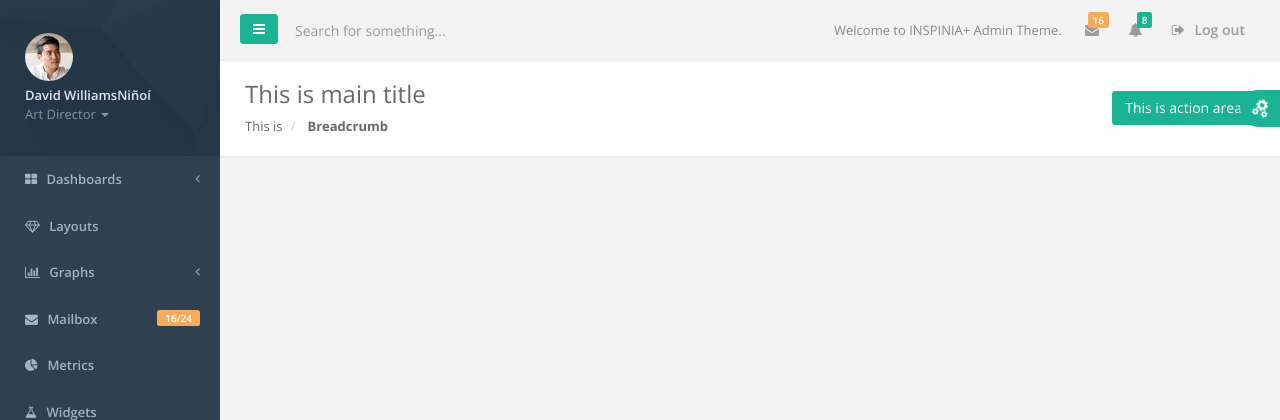
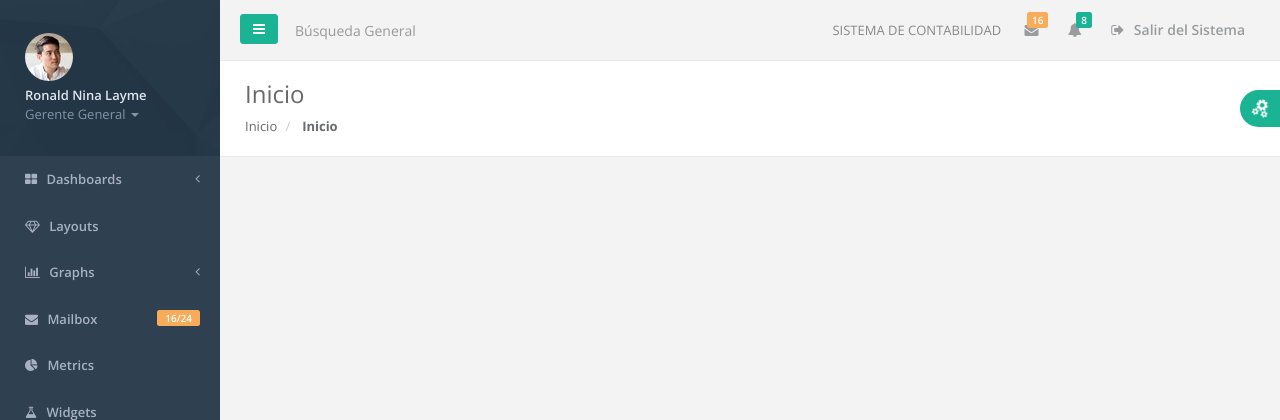
Before and after one commit to ronytic/SistemaContable, a PHP site: page /index.php in a window 1280 px wide. Shown: the top 420 px of the page. Run offline with PHP 8.4, Linux system fonts and the light colour scheme; some libraries are stand-ins or nearby versions.

Commit message:
cabecera

```diff
--- a/cabecera.php
+++ b/cabecera.php
@@ -12,18 +12,18 @@
                             <img alt="image" class="img-circle" src="<?php echo $folder?>imagenes/usuarios/general.jpg" />
                              </span>
                         <a data-toggle="dropdown" class="dropdown-toggle" href="#">
-                            <span class="clear"> <span class="block m-t-xs"> <strong class="font-bold">David WilliamsNiñoí</strong>
-                             </span> <span class="text-muted text-xs block">Art Director <b class="caret"></b></span> </span> </a>
+                            <span class="clear"> <span class="block m-t-xs"> <strong class="font-bold"><?php echo $nombrecompleto?></strong>
+                             </span> <span class="text-muted text-xs block"><?php echo $cargo?> <b class="caret"></b></span> </span> </a>
                         <ul class="dropdown-menu animated fadeInRight m-t-xs">
-                            <li><a href="profile.html">Profile</a></li>
-                            <li><a href="contacts.html">Contacts</a></li>
-                            <li><a href="mailbox.html">Mailbox</a></li>
+                            <li><a href="<?php echo $folder?>usuarios/perfil/">Perfil</a></li>
+                            <li><a href="<?php echo $folder?>contactos/">Contactos</a></li>
+                            <li><a href="<?php echo $folder?>correo/">Correo</a></li>
                             <li class="divider"></li>
-                            <li><a href="login.html">Logout</a></li>
+                            <li><a href="<?php echo $folder?>login/logout.php">Salir</a></li>
                         </ul>
                     </div>
                     <div class="logo-element">
-                        IN+
+                        SISCON
                     </div>
                 </li>
                 <li>
@@ -237,15 +237,15 @@
         <nav class="navbar navbar-static-top  " role="navigation" style="margin-bottom: 0">
         <div class="navbar-header">
             <a class="navbar-minimalize minimalize-styl-2 btn btn-primary " href="#"><i class="fa fa-bars"></i> </a>
-            <form role="search" class="navbar-form-custom" action="http://webapplayers.com/inspinia_admin-v2.4/search_results.html">
+            <form role="search" class="navbar-form-custom" action="busqueda/">
                 <div class="form-group">
-                    <input type="text" placeholder="Search for something..." class="form-control" name="top-search" id="top-search">
+                    <input type="text" placeholder="Búsqueda General" class="form-control" name="top-search" id="top-search">
                 </div>
             </form>
         </div>
             <ul class="nav navbar-top-links navbar-right">
                 <li>
-                    <span class="m-r-sm text-muted welcome-message">Welcome to INSPINIA+ Admin Theme.</span>
+                    <span class="m-r-sm text-muted welcome-message">SISTEMA DE CONTABILIDAD </span>
                 </li>
                 <li class="dropdown">
                     <a class="dropdown-toggle count-info" data-toggle="dropdown" href="#">
@@ -294,7 +294,7 @@
                         <li>
                             <div class="text-center link-block">
                                 <a href="mailbox.html">
-                                    <i class="fa fa-envelope"></i> <strong>Read All Messages</strong>
+                                    <i class="fa fa-envelope"></i> <strong>Leer todos los Mensajes</strong>
                                 </a>
                             </div>
                         </li>
@@ -308,7 +308,7 @@
                         <li>
                             <a href="mailbox.html">
                                 <div>
-                                    <i class="fa fa-envelope fa-fw"></i> You have 16 messages
+                                    <i class="fa fa-envelope fa-fw"></i> Tienes 16 Mensajes
                                     <span class="pull-right text-muted small">4 minutes ago</span>
                                 </div>
                             </a>
@@ -317,7 +317,7 @@
                         <li>
                             <a href="profile.html">
                                 <div>
-                                    <i class="fa fa-twitter fa-fw"></i> 3 New Followers
+                                    <i class="fa fa-twitter fa-fw"></i> 3 Nuevos Contactos
                                     <span class="pull-right text-muted small">12 minutes ago</span>
                                 </div>
                             </a>
@@ -326,7 +326,7 @@
                         <li>
                             <a href="grid_options.html">
                                 <div>
-                                    <i class="fa fa-upload fa-fw"></i> Server Rebooted
+                                    <i class="fa fa-upload fa-fw"></i> Tres Inicios de Sesión
                                     <span class="pull-right text-muted small">4 minutes ago</span>
                                 </div>
                             </a>
@@ -335,7 +335,7 @@
                         <li>
                             <div class="text-center link-block">
                                 <a href="notifications.html">
-                                    <strong>See All Alerts</strong>
+                                    <strong>Ver Todas las Alertas</strong>
                                     <i class="fa fa-angle-right"></i>
                                 </a>
                             </div>
@@ -345,8 +345,8 @@
 
 
                 <li>
-                    <a href="login.html">
-                        <i class="fa fa-sign-out"></i> Log out
+                    <a href="<?php echo $folder?>login/logout.php">
+                        <i class="fa fa-sign-out"></i> Salir del Sistema
                     </a>
                 </li>
             </ul>
@@ -355,19 +355,19 @@
         </div>
             <div class="row wrapper border-bottom white-bg page-heading">
                 <div class="col-sm-4">
-                    <h2>This is main title</h2>
+                    <h2><?php echo $titulo?></h2>
                     <ol class="breadcrumb">
                         <li>
-                            <a href="index.html">This is</a>
+                            <a href="<?php echo $folder?>">Inicio</a>
                         </li>
                         <li class="active">
-                            <strong>Breadcrumb</strong>
+                            <strong><?php echo $titulo?></strong>
                         </li>
                     </ol>
                 </div>
                 <div class="col-sm-8">
                     <div class="title-action">
-                        <a href="#" class="btn btn-primary">This is action area</a>
+                        <!--<a href="#" class="btn btn-primary">Acciones</a>-->
                     </div>
                 </div>
             </div>
```
